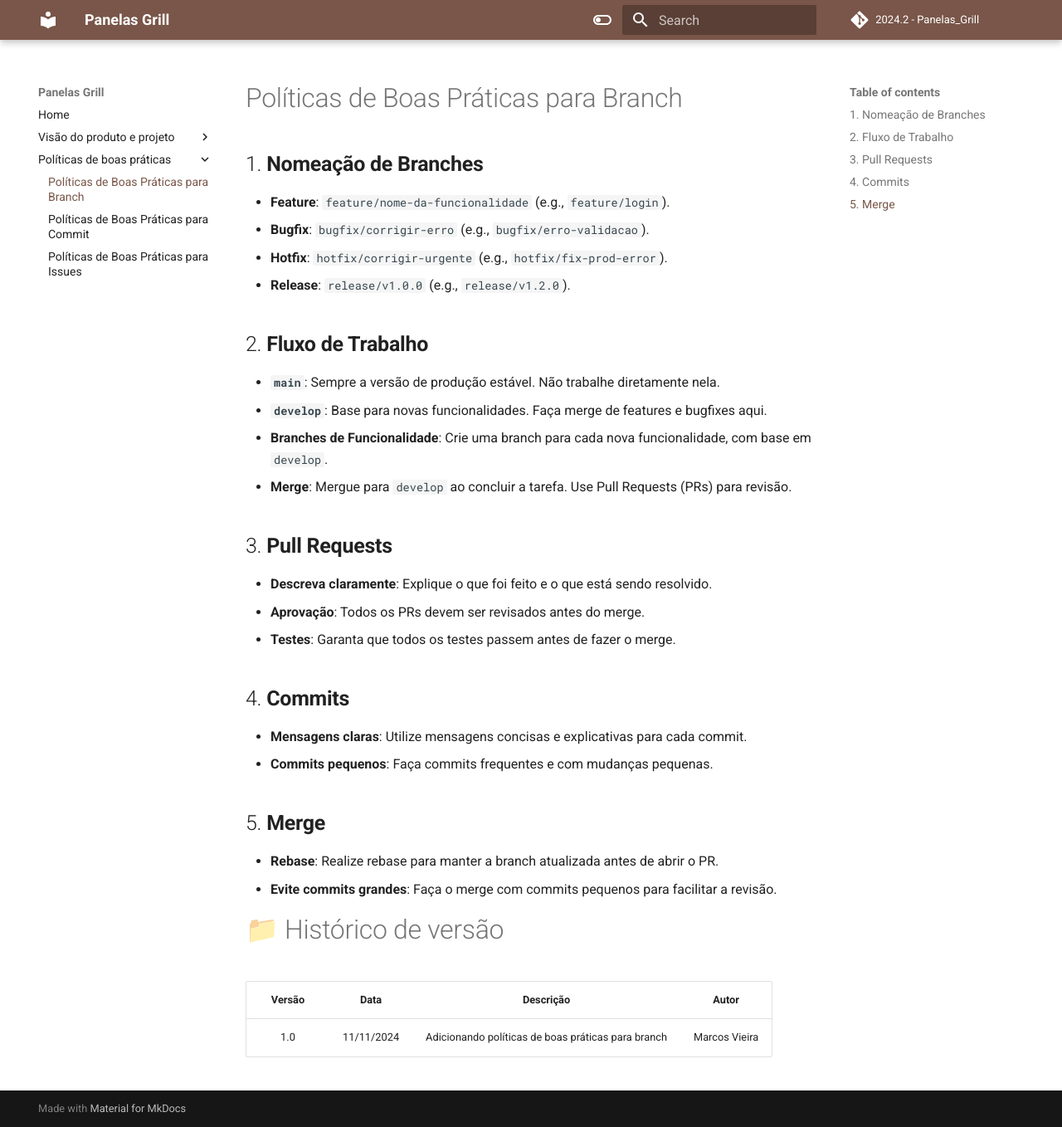
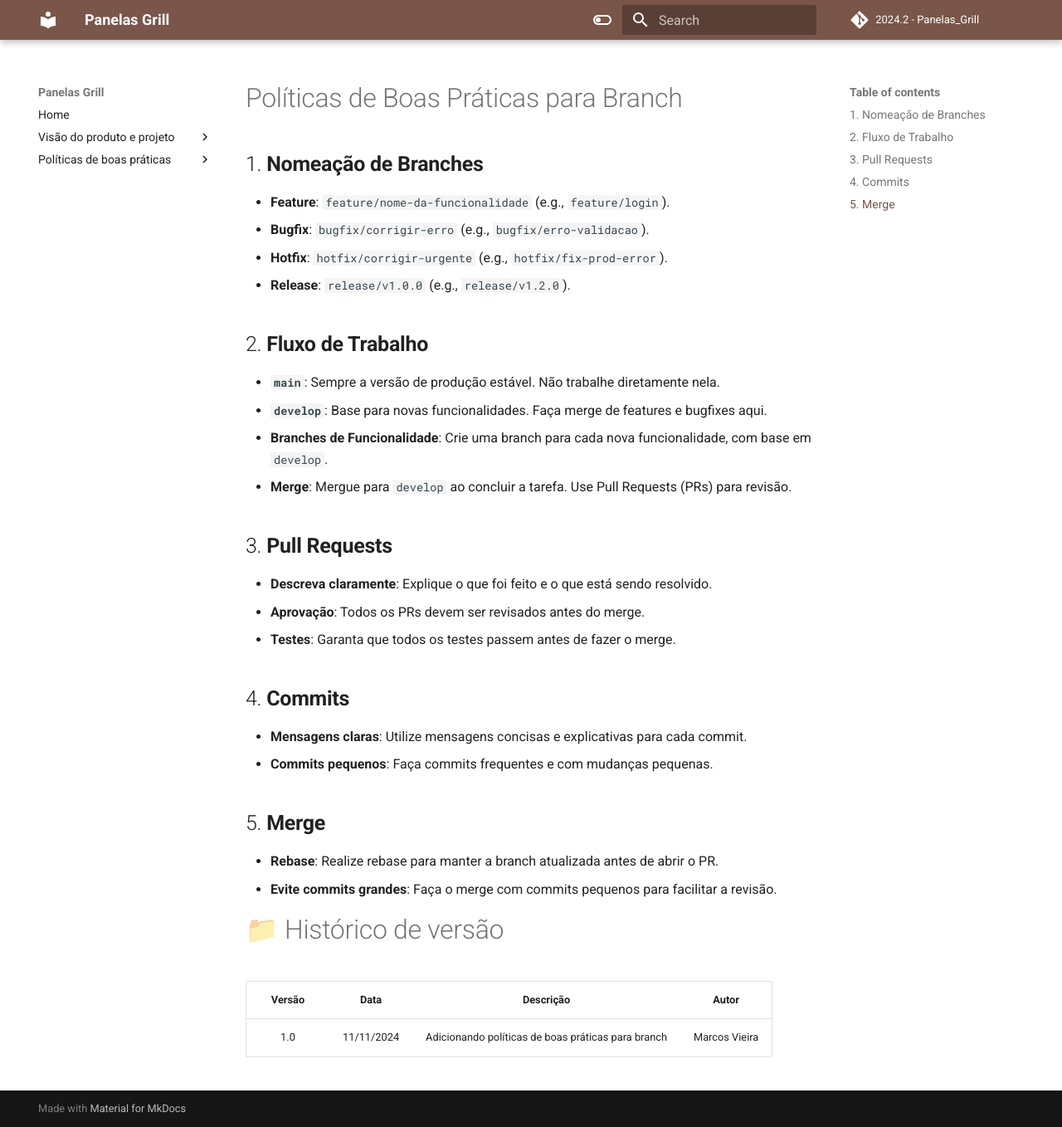
Before and after one commit to Pabloserrapxx/repositorioTEST, an MkDocs documentation site: the page built from docs/Politicas/politica_branch.md, in a window 1280 px wide and 1358 px high. Shown: the whole window at 83% size. Built offline with MkDocs 1.6.1 and Material for MkDocs 9.7.7, drawn with Linux system fonts in a browser that asks for light colours.

Commit message:
Update mkdocs.yml

```diff
--- a/mkdocs.yml
+++ b/mkdocs.yml
@@ -14,7 +14,6 @@
       - Interação entre Equipe e Cliente: unidade1/sessao5.md
       - Lições Aprendidas: unidade1/licoesAprendidas.md
    - Políticas de boas práticas:
-      - Políticas de Boas Práticas para Branch: Politicas/politica_branch.md
       - Políticas de Boas Práticas para Commit: Politicas/politica_commit.md
       - Políticas de Boas Práticas para Issues: Politicas/politica_issue.md
 
```
